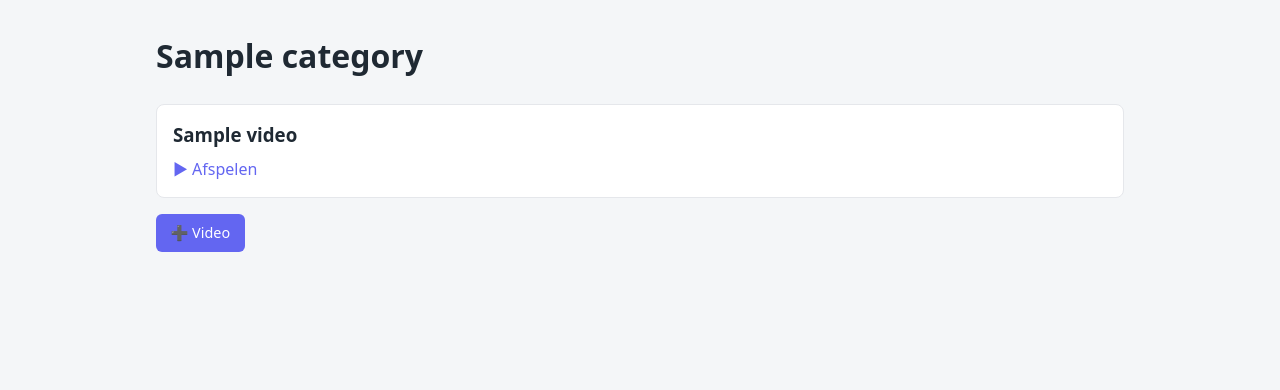
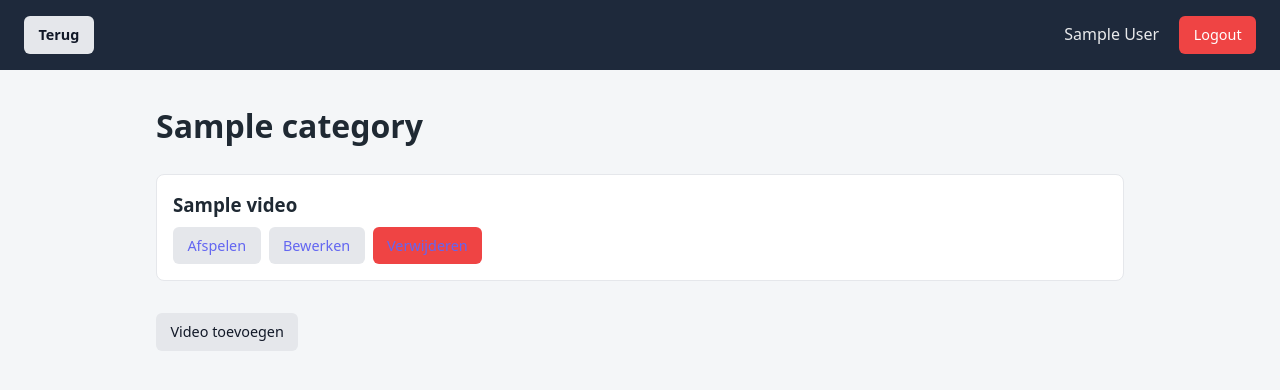
Before and after one commit to David-van-Groningen/videoplaylist, a PHP site: page /category_view.php?id=1 in a window 1280 px wide. Shown: the top 390 px of the page. Run offline with PHP 8.4, Linux system fonts and the light colour scheme; the visitor is signed in with stand-in values (Sample User, id 1); tables that the repository leaves empty hold one stand-in row (values such as "Sample post").

Commit message:
Refactor video display and admin options in category view

```diff
--- a/category_view.php
+++ b/category_view.php
@@ -21,18 +21,40 @@ $videos = $stmt->fetchAll();
 <link rel="stylesheet" href="assets/style.css">
 </head>
 <body>
+<header class="topbar">
+  <div class="left">
+    <a href="index.php" class="btn btn-yellow">Terug</a>
+  </div>
+  <div class="right">
+    <span><?= e($user['display_name'] ?? $user['username']) ?></span>
+    <a href="logout.php" class="btn btn-red">Logout</a>
+  </div>
+</header>
+
 <main class="container">
 <h1><?= e($category['name']) ?></h1>
 
-<?php foreach($videos as $v): ?>
-  <div class="glass-card">
-    <h3><?= e($v['title']) ?></h3>
-    <a href="<?= e($v['youtube_url']) ?>" target="_blank">▶ Afspelen</a>
-  </div>
-<?php endforeach; ?>
+<?php if(empty($videos)): ?>
+  <p style="color:#666; margin:2rem 0;">Nog geen video's in deze categorie.</p>
+<?php else: ?>
+  <?php foreach($videos as $v): ?>
+    <div class="glass-card">
+      <h3><?= e($v['title']) ?></h3>
+      <div style="display:flex; gap:0.5rem; align-items:center; margin-top:0.5rem;">
+        <a href="<?= e($v['youtube_url']) ?>" target="_blank" class="btn btn-yellow">Afspelen</a>
+        <?php if(is_admin()): ?>
+          <a href="edit_video.php?id=<?= $v['id'] ?>" class="btn btn-black">Bewerken</a>
+          <a href="delete.php?type=video&id=<?= $v['id'] ?>" class="btn btn-red" onclick="return confirm('Video verwijderen?')">Verwijderen</a>
+        <?php endif; ?>
+      </div>
+    </div>
+  <?php endforeach; ?>
+<?php endif; ?>
 
 <?php if(is_admin()): ?>
-  <a href="add_video.php?category_id=<?= $category['id'] ?>" class="btn btn-purple">➕ Video</a>
+  <div style="margin-top:2rem;">
+    <a href="add_video.php?category_id=<?= $category['id'] ?>" class="btn btn-yellow">Video toevoegen</a>
+  </div>
 <?php endif; ?>
 </main>
 </body>
```
